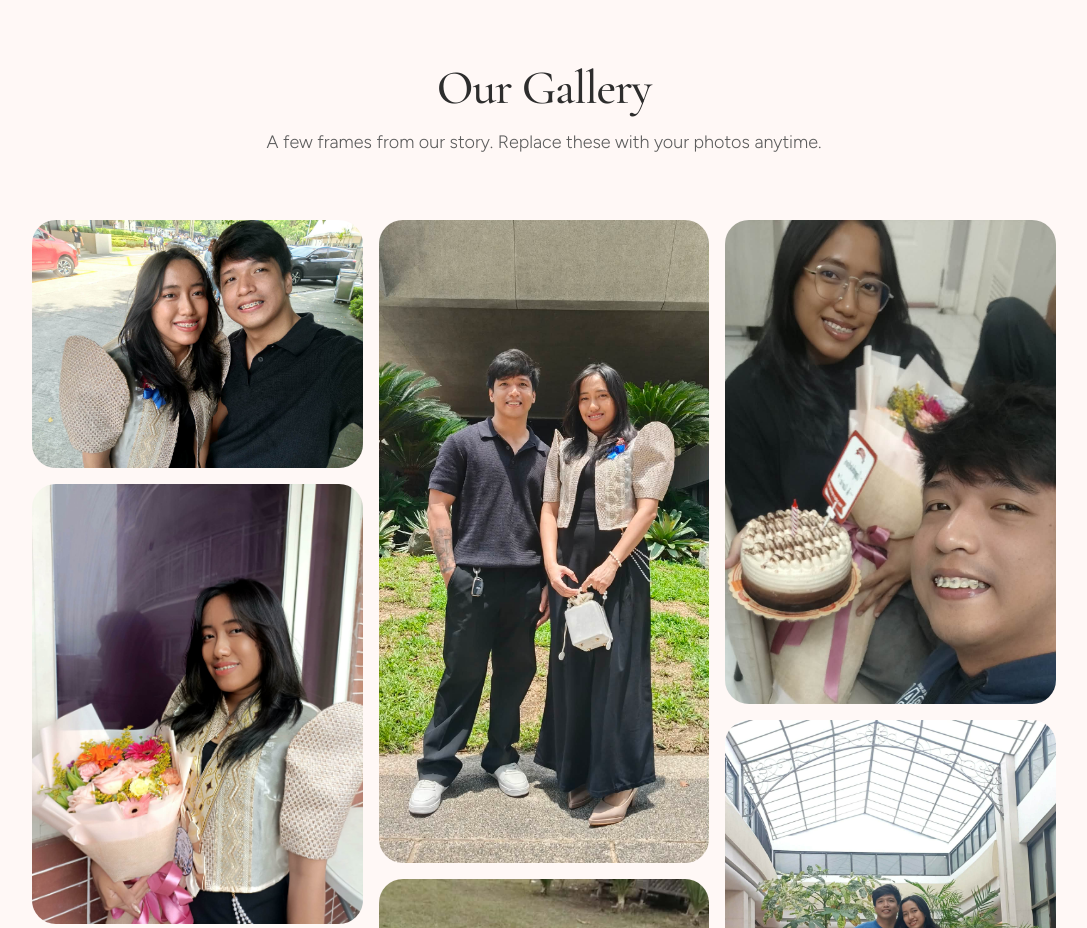
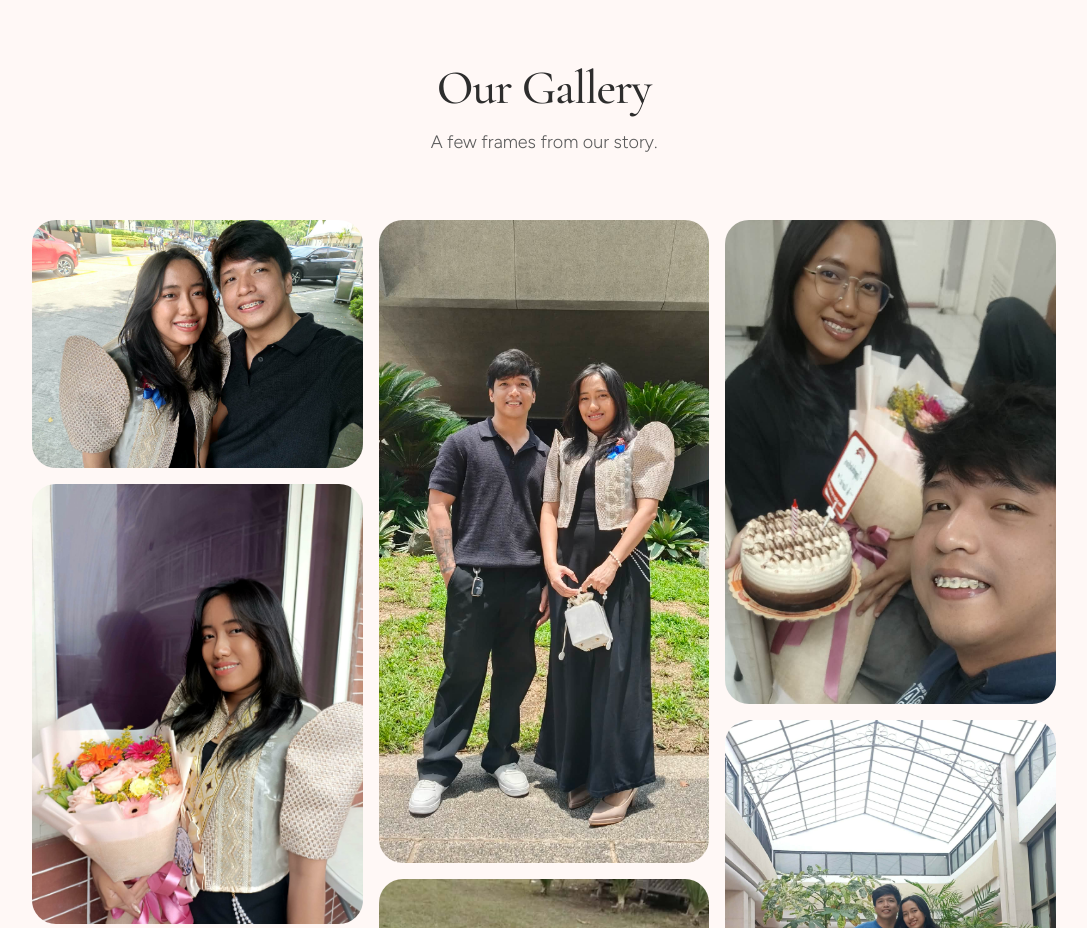
Before and after one commit to codemoon2019/monthsary, a React (Vite) app: page / in a window 1280 px wide. Shown: the part 5700-6628 px from the top of the page, without its empty margins (96-1183 px from the left). Built offline with nearby package versions, Linux system fonts and the light colour scheme.

Commit message:
Remove unecessary message

```diff
--- a/src/components/Gallery.tsx
+++ b/src/components/Gallery.tsx
@@ -13,7 +13,7 @@ export function Gallery() {
       <Section
         id="gallery"
         title="Our Gallery"
-        subtitle="A few frames from our story. Replace these with your photos anytime."
+        subtitle="A few frames from our story."
       >
         <div className="columns-1 gap-4 sm:columns-2 lg:columns-3">
           {content.gallery.map((image, index) => (
```
